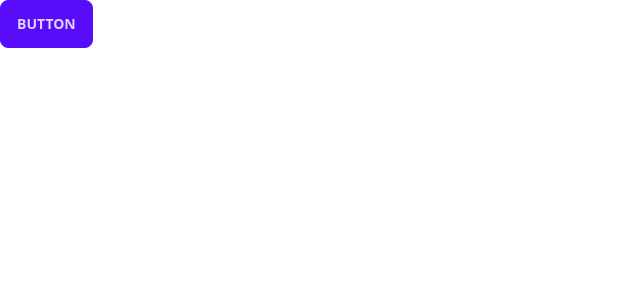
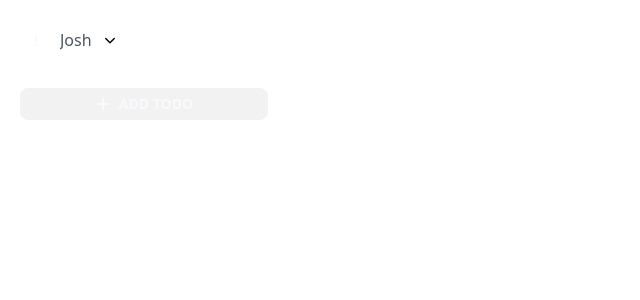
Before and after one commit to Yuta4u/todo-ts, a React (Create React App) app: page / in a window 1280 px wide. Shown: the top 300 px of the page, without its empty margins (0-640 px from the left). Built offline with nearby package versions, Linux system fonts and the light colour scheme.

Commit message:
progress day 1

```diff
--- a/src/App.tsx
+++ b/src/App.tsx
@@ -1,8 +1,8 @@
-import { Index } from "./components/Index"
+import { Sidebar } from "./components/Sidebar"
 function App() {
   return (
     <div className="App">
-      <Index />
+      <Sidebar />
     </div>
   )
 }
--- /dev/null
+++ b/src/components/Sidebar.tsx
@@ -0,0 +1,30 @@
+import { ReactComponent as ArrowDown } from "../assets/icons/arrow-down.svg"
+import { ReactComponent as PlusIcon } from "../assets/icons/plus.svg"
+
+export function Sidebar() {
+  return (
+    <div className="sidebar w-72 h-screen py-5 px-5 bg-white">
+      {/* PROFILE  */}
+      <div
+        className="sidebar-profile -mx-2 py-1 px-2 w-fit rounded text-gray-600 hover:bg-profile-hover
+       hover:text-black hover:cursor-grab"
+      >
+        {/* PROFILE AVATAR  */}
+        <div className="avatar placeholder active:cursor-grabbing">
+          <div className="bg-base-100 text-slate-50 rounded-full w-8">
+            <span className="text-xs font-semibold">J</span>
+          </div>
+          {/* PROFILE NAME  */}
+          <div className="ml-2 ">Josh</div>
+          <div className="pl-3">
+            <ArrowDown className="w-3 h-3 font-bold" />
+          </div>
+        </div>
+      </div>
+      <button className="btn btn-sm mt-7 w-full text-slate-50">
+        <PlusIcon className="w-4 h-4" />
+        Add todo
+      </button>
+    </div>
+  )
+}
--- /dev/null
+++ b/src/components/Todos.tsx
@@ -0,0 +1,3 @@
+export function Todos() {
+  return <></>
+}
--- a/tailwind.config.js
+++ b/tailwind.config.js
@@ -1,6 +1,12 @@
 /** @type {import('tailwindcss').Config} */
 module.exports = {
   content: ["./src/**/*.{js,ts,jsx,tsx}"],
-  theme: {},
+  theme: {
+    extend: {
+      colors: {
+        "profile-hover": "rgba(183, 183, 183, 0.2)",
+      },
+    },
+  },
   plugins: [require("daisyui")],
 }
```
Also changed, not shown: src/assets/icons/arrow-down.svg (added), src/assets/icons/plus.svg (added).
